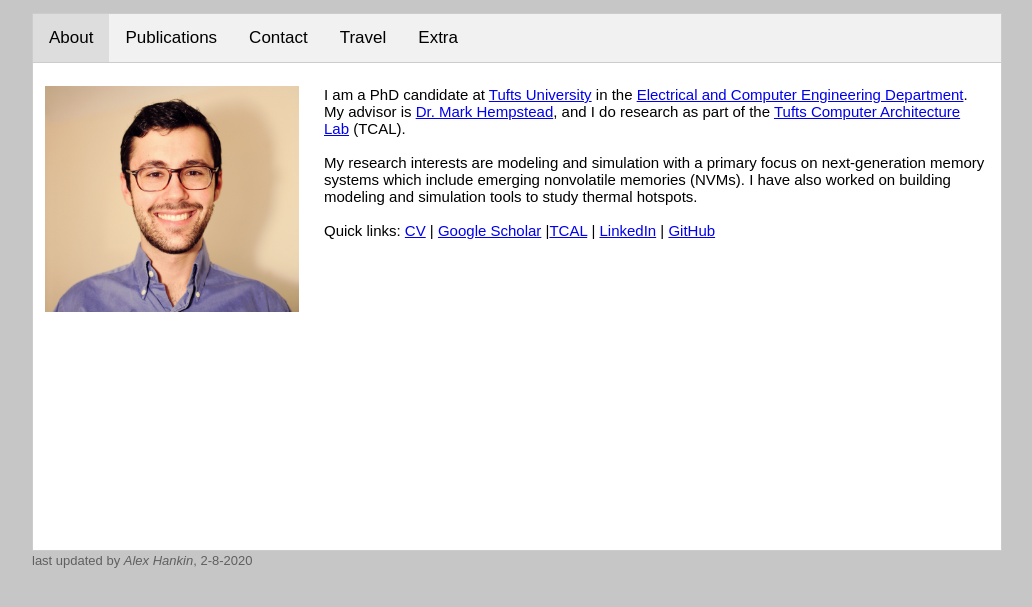
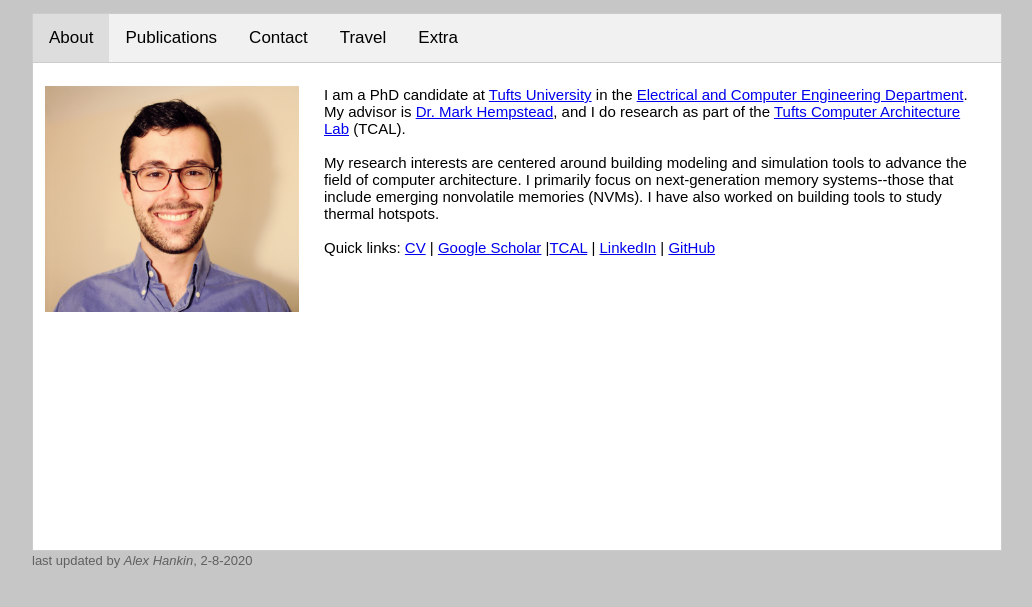
Before and after one commit to hankin0/hankin0.github.io, a Jekyll site: the page built from index.html, in a window 1280 px wide. Shown: the top 607 px of the page, without its empty margins (123-1155 px from the left). Built offline with Jekyll 4.4.1, drawn with Linux system fonts in a browser that asks for light colours.

Commit message:
Update index.html

```diff
--- a/index.html
+++ b/index.html
@@ -24,7 +24,8 @@
             research as part of the <a href="https://sites.tufts.edu/tcal/">Tufts Computer Architecture
             Lab</a> (TCAL).
 	    <br><br>
-	    My research interests are modeling and simulation with a primary focus on next-generation memory systems which include emerging nonvolatile memories (NVMs). I have also worked on building modeling and simulation tools to study thermal hotspots. <br><br>
+	    My research interests are centered around building modeling and simulation tools to advance the field of computer architecture. I primarily
+	      focus on next-generation memory systems--those that include emerging nonvolatile memories (NVMs). I have also worked on building tools to study thermal hotspots. <br><br>
 
 
 	    Quick links: <a href="docs/hankin_CV_12-16-19.pdf">CV</a> | <a href="https://scholar.google.com/citations?user=a0G2ggYAAAAJ&hl=en">Google Scholar</a> |<a href="https://sites.tufts.edu/tcal/people/current-students/#post-845">TCAL</a> | <a href="https://www.linkedin.com/in/alexanderhankin">LinkedIn</a> | <a href="https://github.com/ah7149407">GitHub</a><br><br><br>
```
